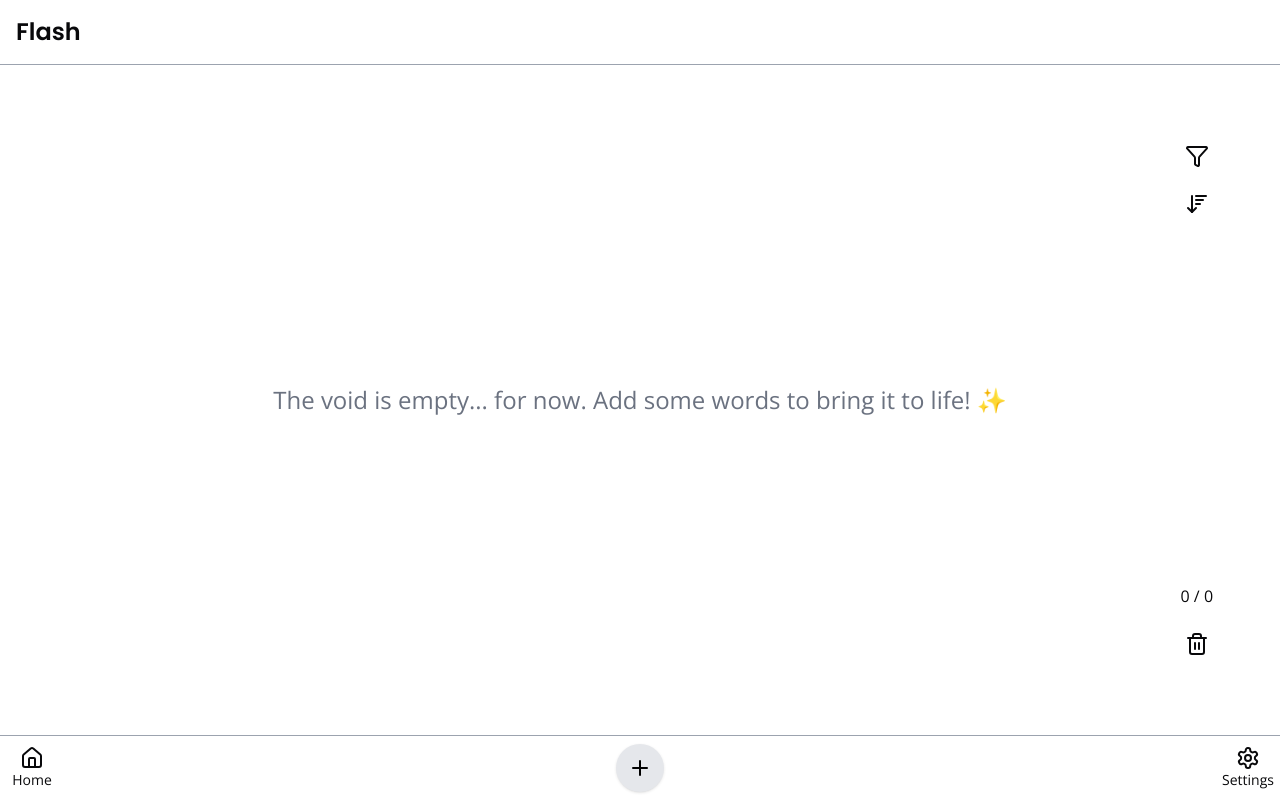
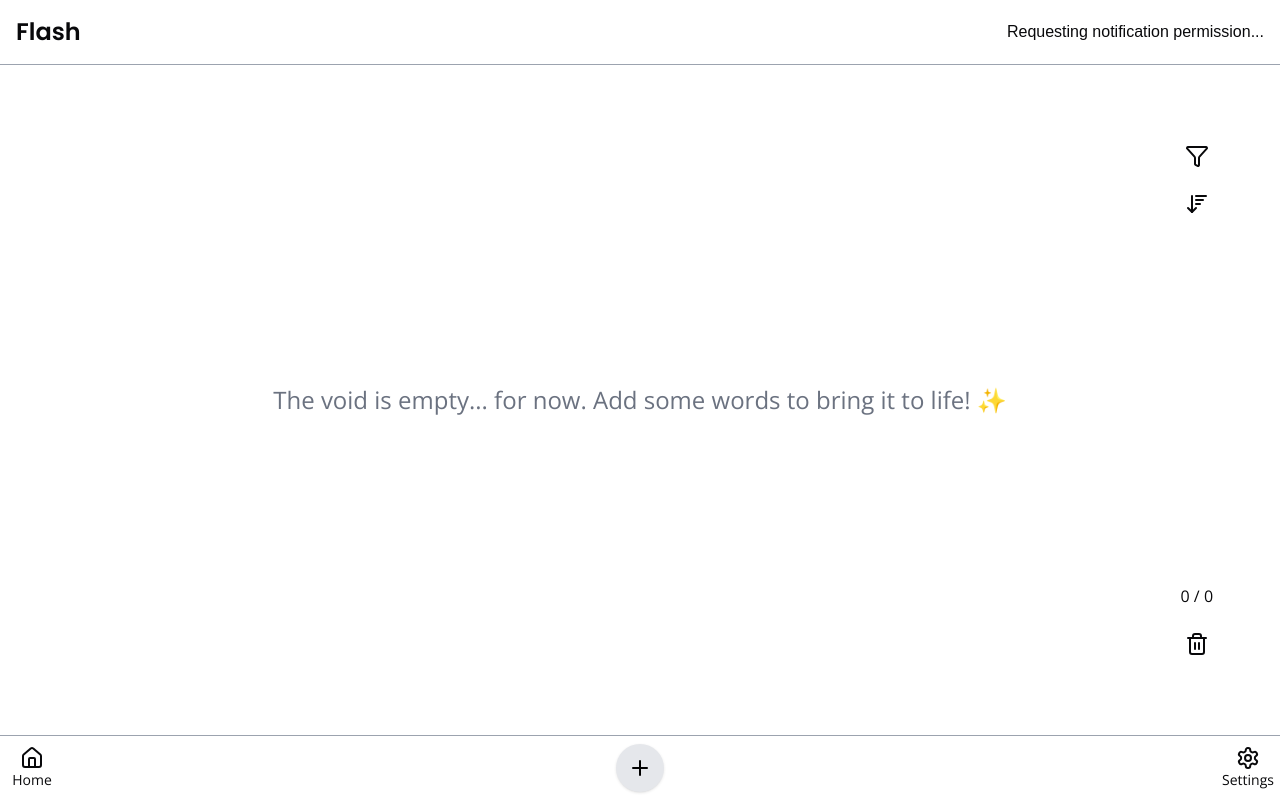
Before and after one commit to AbdulWahab2007/flashcards, a Next.js app: page / in a window 1280 px wide. Built offline with nearby package versions, Linux system fonts and the light colour scheme.

Commit message:
enabling service worker

```diff
--- a/src/app/page.tsx
+++ b/src/app/page.tsx
@@ -21,6 +21,7 @@ import {
   DialogTrigger,
 } from "@/components/ui/dialog";
 import { useWords } from "@/app/context/globalContext";
+import NotificationComponent from "@/components/ui/notificationComponent";
 interface WordItem {
   word: string;
   definition: string;
@@ -406,6 +407,7 @@ export default function Home() {
       <div className="fixed top-0 left-0 right-0 border-b border-borderColor dark:border-white/10 dark:bg-backgroundDark/80 backdrop-blur-sm">
         <div className="flex justify-between items-center p-4 mx-auto">
           <p className="font-poppins font-semibold text-2xl">Flash</p>
+          <NotificationComponent words={words} />
         </div>
       </div>
     </div>
--- a/src/components/ui/bottomMenu.tsx
+++ b/src/components/ui/bottomMenu.tsx
@@ -115,8 +115,6 @@ export default function BottomMenu() {
             <p className="font-openSans">Settings</p>
           </Button>
         </Link>
-
-        {/* <NotificationComponent words={words} /> */}
       </div>
     </div>
   );
--- a/src/components/ui/notificationComponent.tsx
+++ b/src/components/ui/notificationComponent.tsx
@@ -4,7 +4,12 @@ import { useEffect, useRef, useState } from "react"; // Import useState
 import useNotifications from "../../hooks/useNotifications";
 
 interface NotificationComponentProps {
-  words: { word: string; index: number }[];
+  words: {
+    word: string;
+    definition: string;
+    tags: Array<string>;
+    id: number;
+  }[];
 }
 
 export default function NotificationComponent({
@@ -30,11 +35,9 @@ export default function NotificationComponent({
         intervalRef.current = setInterval(() => {
           const randomIndex = Math.floor(Math.random() * words.length);
           const randomWord = words[randomIndex].word;
-          const wordIndex = words[randomIndex].index;
 
           showNotification("Flashcard Reminder", {
             body: `Don't forget to review: ${randomWord}`,
-            data: { wordIndex },
           });
         }, 10000);
       }
```
